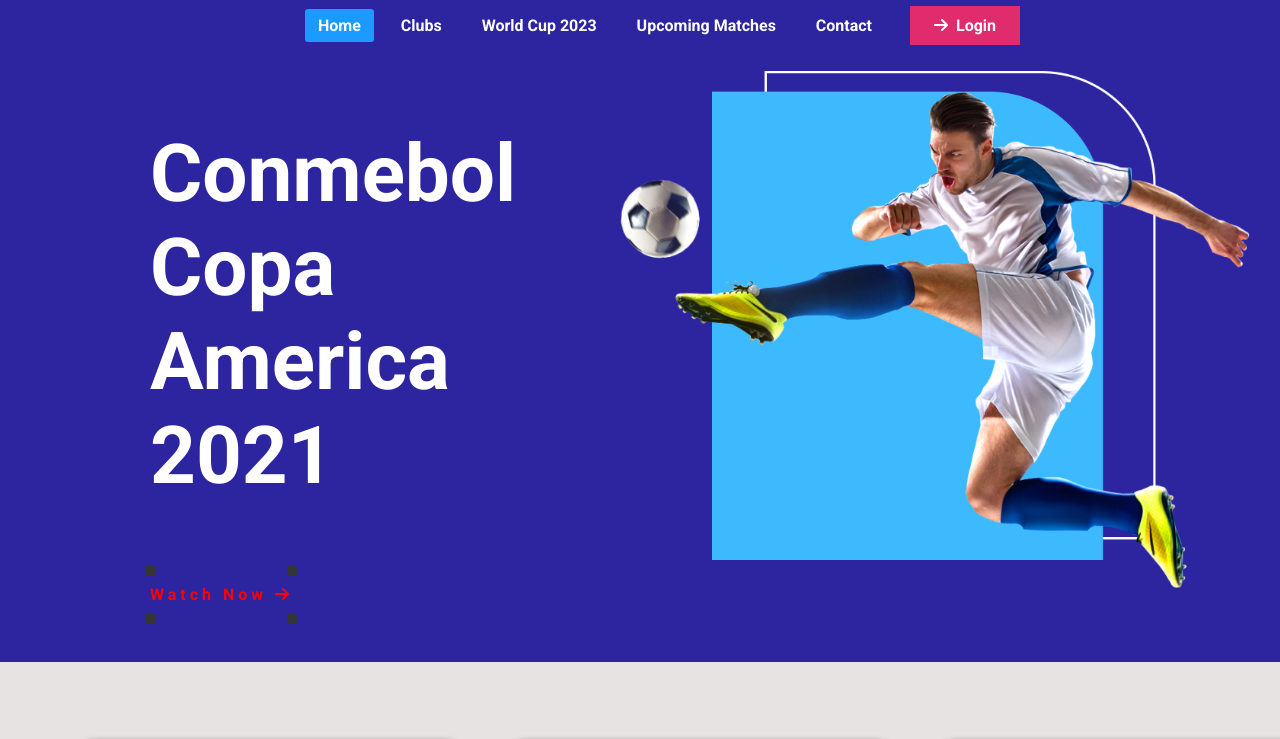
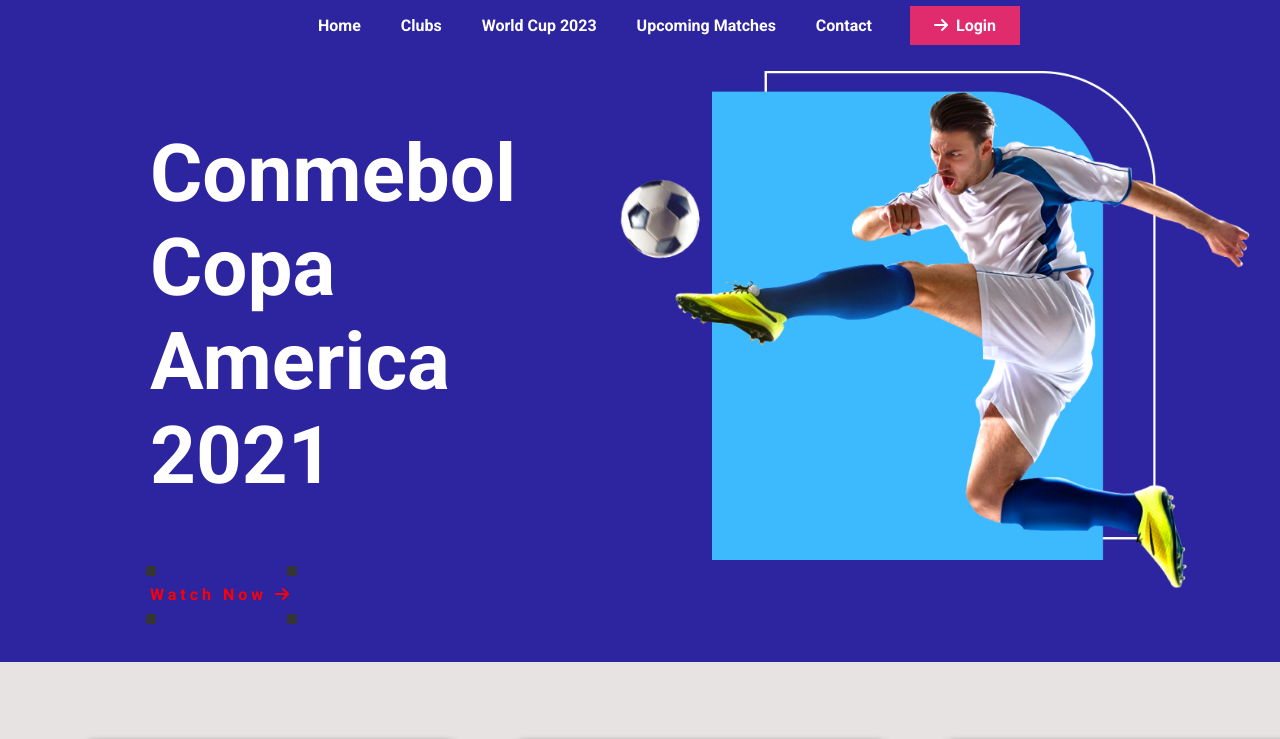
Before and after one commit to Rifat3706/second-assignment, a plain HTML site: page index.html in a window 1280 px wide. Shown: the top 739 px of the page. Drawn offline with Linux system fonts and the light colour scheme.

Commit message:
some changes

```diff
--- a/index.html
+++ b/index.html
@@ -16,7 +16,7 @@
         <section class="header-area">
             <nav>
                  <ul>
-                    <li><a class="active" href="#">Home</a></li>
+                    <li><a class="" href="#">Home</a></li>
                     <li><a href="#">Clubs</a></li>
                     <li><a href="#">World Cup 2023</a></li>
                     <li><a href="#">Upcoming Matches</a></li>
--- a/style.css
+++ b/style.css
@@ -45,10 +45,6 @@ nav ul li a{
     color: white;
     padding: 7px 13px;
     border-radius: 3px;
-}
-a.active, a:hover{
-    background-color: #1b9bff;
-    transition: .5s;
 }
 .log-in-button{
     display: flex;
```
